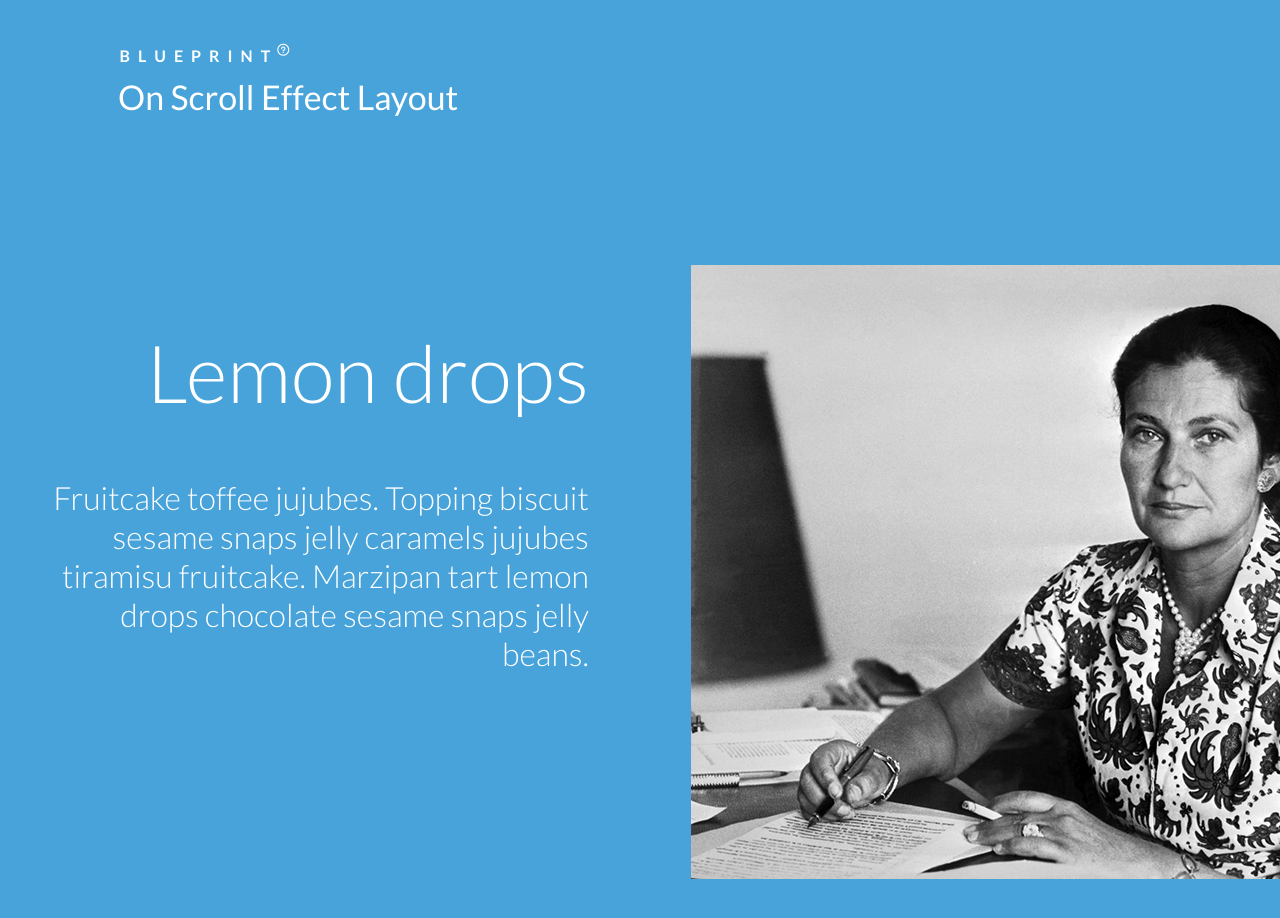
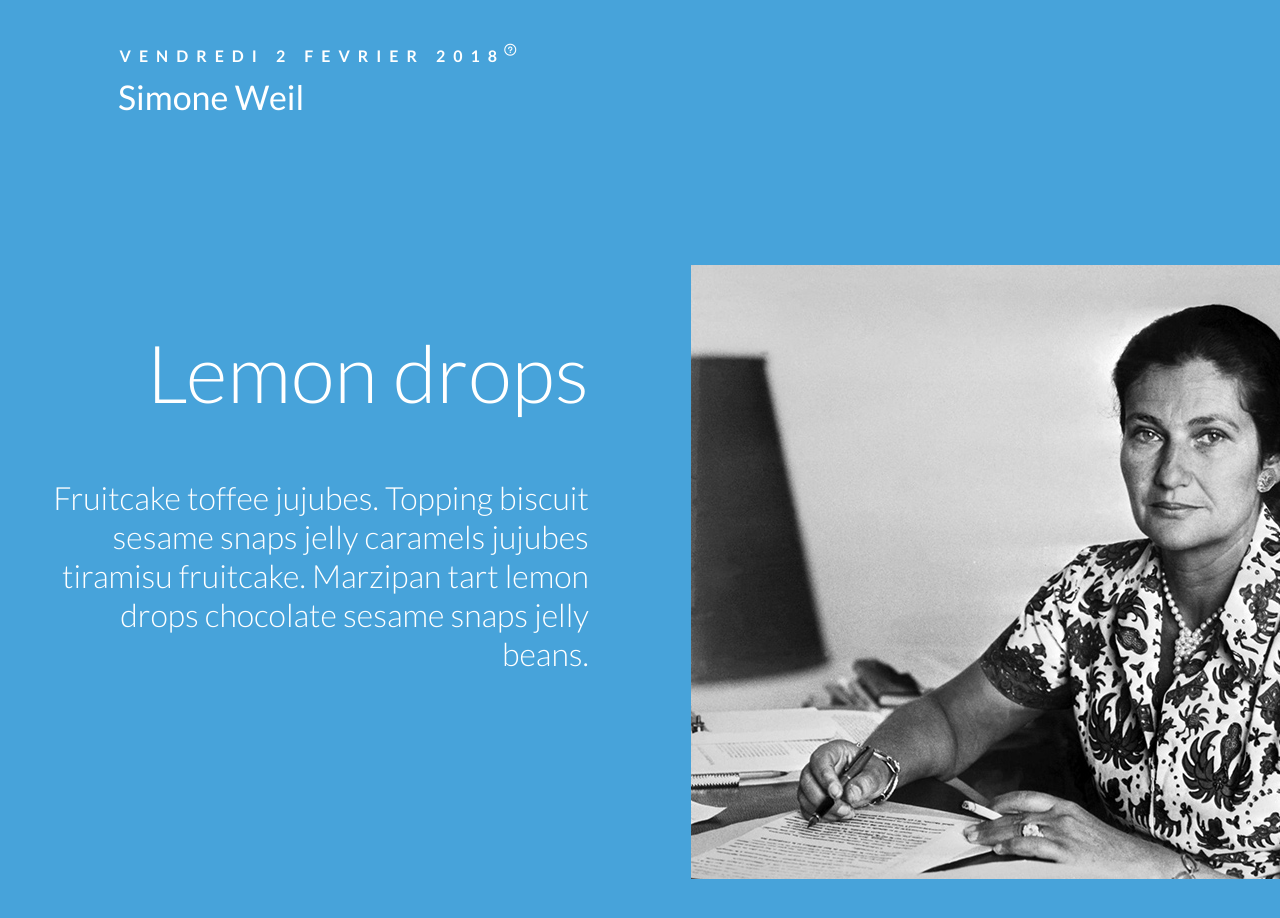
Before and after one commit to AgatheThullier/D3-Web-projet2, a plain HTML site: page index.html in a window 1280 px wide. Shown: the top 918 px of the page. Drawn offline with Linux system fonts and the light colour scheme.

Commit message:
nouveau titre+date

```diff
--- a/index.html
+++ b/index.html
@@ -4,7 +4,7 @@
 		<meta charset="UTF-8" />
 		<meta http-equiv="X-UA-Compatible" content="IE=edge,chrome=1">
 		<meta name="viewport" content="width=device-width, initial-scale=1.0">
-		<title>Blueprint: On Scroll Effect Layout</title>
+		<title>Simone Weil</title>
 		<meta name="description" content="Blueprint: On Scroll Effect Layout" />
 		<meta name="keywords" content="on scroll, effect, slide in, layout, template, transition, javascript" />
 		<meta name="author" content="Codrops" />
@@ -16,8 +16,8 @@
 	<body>
 		<div class="container">
 			<header class="clearfix">
-				<span>Blueprint <span class="bp-icon bp-icon-about" data-content="The Blueprints are a collection of basic and minimal website concepts, components, plugins and layouts with minimal style for easy adaption and usage, or simply for inspiration."></span></span>
-				<h1>On Scroll Effect Layout</h1>
+				<span>Vendredi 2 fevrier 2018 <span class="bp-icon bp-icon-about" data-content="The Blueprints are a collection of basic and minimal website concepts, components, plugins and layouts with minimal style for easy adaption and usage, or simply for inspiration."></span></span>
+				<h1>Simone Weil</h1>
 
 			</header>
 			<div id="cbp-so-scroller" class="cbp-so-scroller">
```
